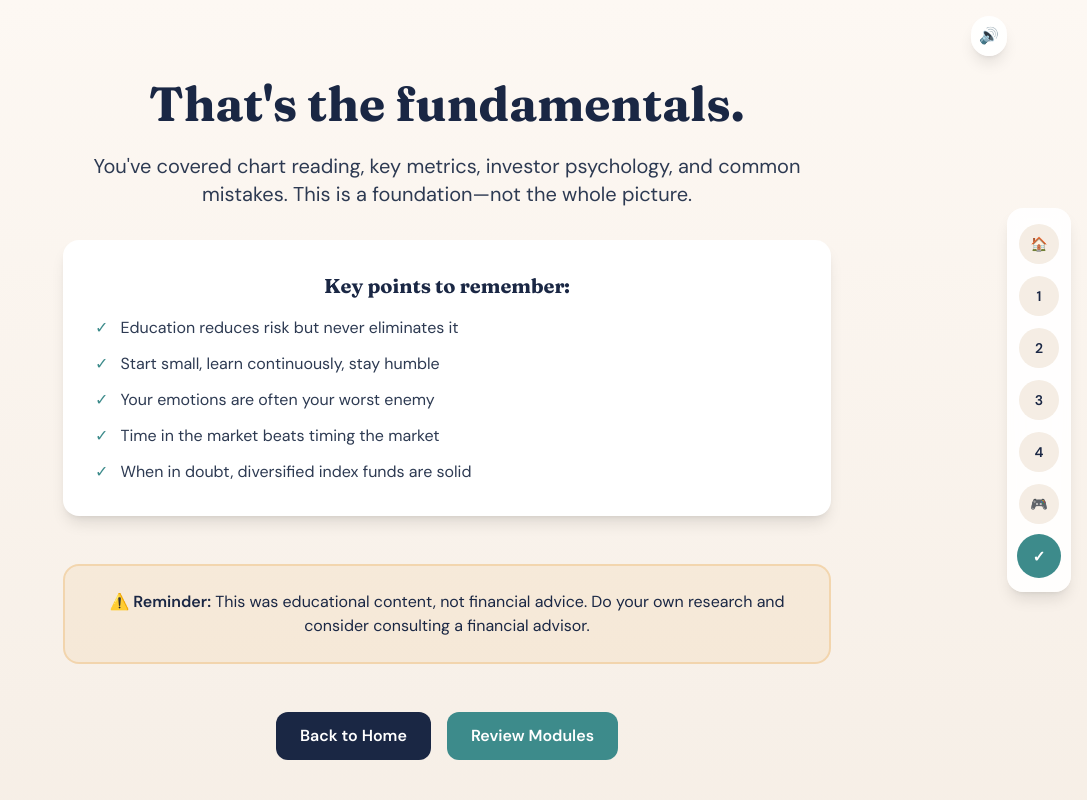
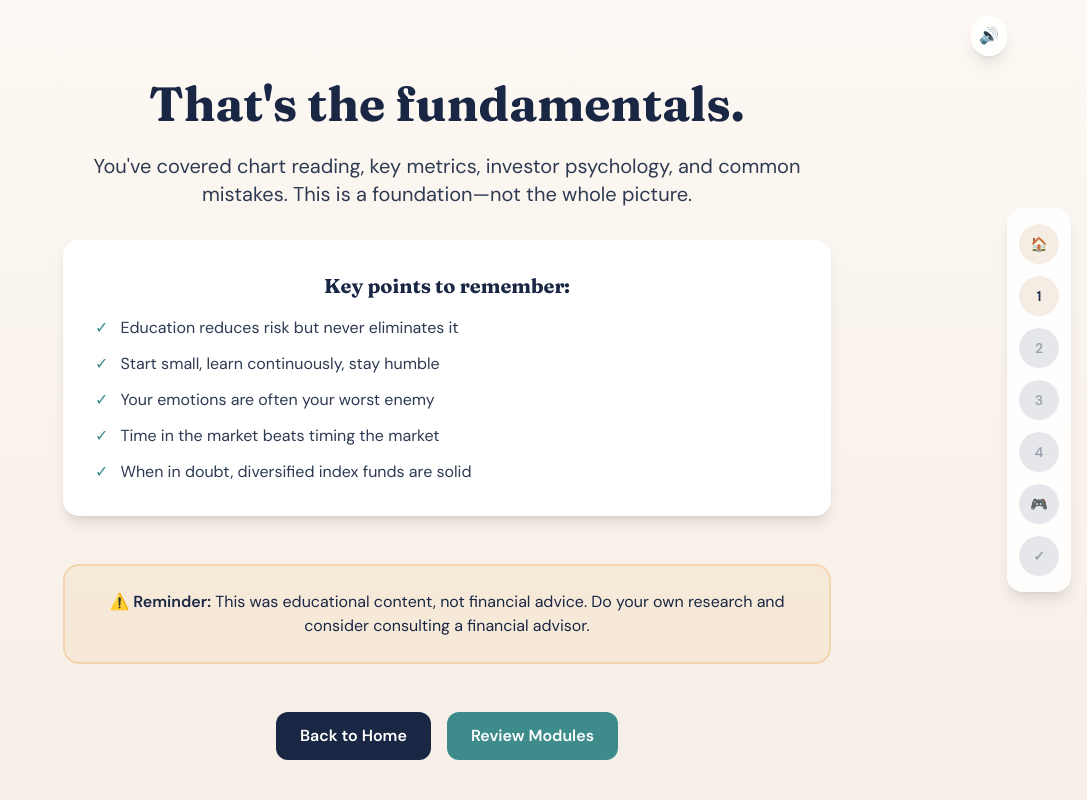
Before and after one commit to CallumJ25/Hackbeanpot-Project-Prometheus, a React (Vite) app: page /conclusion in a window 1280 px wide. Shown: the top 800 px of the page, without its empty margins (193-1280 px from the left). Built offline with nearby package versions, Linux system fonts and the light colour scheme.

Commit message:
Gray out and reset

```diff
--- a/src/App.jsx
+++ b/src/App.jsx
@@ -11,8 +11,6 @@ import Module3 from './pages/Module3';
 import Module4 from './pages/Module4';
 import Simulation from './pages/Simulation';
 import Conclusion from './pages/Conclusion';
-import StockSimulation from './StockSimulation';
-import Animation from './pages/Animation';
 
 function ScrollToTop() {
   const { pathname } = useLocation();
@@ -50,7 +48,7 @@ function App() {
     }
   };
 
-  const resetProgress = () => {text-cream/80
+  const resetProgress = () => {
     setQuizScores({});
     setTotalCorrect(0);
     setTotalAnswered(0);
@@ -60,7 +58,7 @@ function App() {
   };
 
   return (
-    <div className="min-h-screen bg-stale-900">
+    <div className="min-h-screen bg-cream">
       <ScrollToTop />
       <TopNav
         soundEnabled={soundEnabled}
--- a/src/PageLayout.jsx
+++ b/src/PageLayout.jsx
@@ -1,13 +1,13 @@
 import { Link, useLocation } from 'react-router-dom';
 
 const modules = [
-  { path: '/', name: 'Home', short: '🏠', questions: 0 },
+  { path: '/', name: 'Home', short: '🏠', questions: 0, prefix: null },
   { path: '/module/1', name: 'Chart Reading', short: '1', questions: 3, prefix: 'chart' },
   { path: '/module/2', name: 'Key Metrics', short: '2', questions: 6, prefix: 'metric' },
   { path: '/module/3', name: 'Psychology', short: '3', questions: 5, prefix: 'psych' },
   { path: '/module/4', name: 'Mistakes', short: '4', questions: 5, prefix: 'mistake' },
-  { path: '/simulation', name: 'Simulation', short: '🎮', questions: 0 },
-  { path: '/conclusion', name: 'Conclusion', short: '✓', questions: 0 },
+  { path: '/simulation', name: 'Simulation', short: '🎮', questions: 0, prefix: null },
+  { path: '/conclusion', name: 'Conclusion', short: '✓', questions: 0, prefix: null },
 ];
 
 export const PageNavigation = ({ prevPath, nextPath, prevLabel, nextLabel, nextDisabled = false }) => {
@@ -58,17 +58,48 @@ export const TopNav = ({ soundEnabled, setSoundEnabled, totalCorrect, totalAnswe
     return count;
   };
 
+  // Check if a module is complete
+  const isModuleComplete = (prefix, total) => {
+    if (!prefix || total === 0) return true;
+    return getModuleProgress(prefix, total) >= total;
+  };
+
+  // Check if a module is unlocked (previous module is complete)
+  const isModuleUnlocked = (index) => {
+    if (index === 0) return true; // Home always unlocked
+    if (index === 1) return true; // Module 1 always unlocked
+
+    // For modules 2-4, check if previous module is complete
+    const prevModule = modules[index - 1];
+    if (prevModule && prevModule.prefix) {
+      return isModuleComplete(prevModule.prefix, prevModule.questions);
+    }
+
+    // Simulation requires Module 4 complete
+    if (index === 5) {
+      return isModuleComplete('mistake', 5);
+    }
+
+    // Conclusion is always accessible if simulation is
+    if (index === 6) {
+      return isModuleComplete('mistake', 5);
+    }
+
+    return true;
+  };
+
   return (
     <>
       {/* Vertical sidebar - desktop */}
       <nav className="fixed right-4 top-1/2 -translate-y-1/2 z-50 hidden md:block">
         <div className="flex flex-col items-center gap-3 bg-white/90 backdrop-blur px-3 py-4 rounded-2xl shadow-lg">
-          {modules.map((mod) => {
+          {modules.map((mod, index) => {
             const isActive = location.pathname === mod.path;
-            const answeredCount = getModuleProgress(mod.prefix, mod.questions);
+            const unlocked = isModuleUnlocked(index);
 
             return (
               <div key={mod.path} className="flex flex-col items-center">
+                {unlocked ? (
                   <Link
                     to={mod.path}
                     className={`w-10 h-10 rounded-full flex items-center justify-center text-sm font-semibold transition-all ${
@@ -80,6 +111,14 @@ export const TopNav = ({ soundEnabled, setSoundEnabled, totalCorrect, totalAnswe
                   >
                     {mod.short}
                   </Link>
+                ) : (
+                  <div
+                    className="w-10 h-10 rounded-full flex items-center justify-center text-sm font-semibold bg-gray-200 text-gray-400 cursor-not-allowed"
+                    title={`Complete previous module to unlock ${mod.name}`}
+                  >
+                    {mod.short}
+                  </div>
+                )}
 
                 {/* Question dots - only show for current module */}
                 {isActive && mod.questions > 0 && (
@@ -135,9 +174,20 @@ export const TopNav = ({ soundEnabled, setSoundEnabled, totalCorrect, totalAnswe
       {/* Mobile bottom nav */}
       <nav className="fixed bottom-0 left-0 right-0 z-50 md:hidden bg-white border-t border-cream-dark">
         <div className="flex justify-around py-2">
-          {modules.map((mod) => {
+          {modules.map((mod, index) => {
             const isActive = location.pathname === mod.path;
-            const answeredCount = getModuleProgress(mod.prefix, mod.questions);
+            const unlocked = isModuleUnlocked(index);
+
+            if (!unlocked) {
+              return (
+                <div
+                  key={mod.path}
+                  className="flex flex-col items-center p-2 text-gray-300 cursor-not-allowed"
+                >
+                  <span className="text-lg">{mod.short}</span>
+                </div>
+              );
+            }
 
             return (
               <Link
--- a/src/components.jsx
+++ b/src/components.jsx
@@ -32,8 +32,19 @@ export const FadeInSection = ({ children, className = "", delay = 0 }) => {
 };
 
 export const Quiz = ({ quiz, onComplete, soundEnabled = true, answered = false, wasCorrect = false }) => {
-  const [selected, setSelected] = useState(answered ? (wasCorrect ? quiz.correct : -1) : null);
-  const [showResult, setShowResult] = useState(answered);
+  const [selected, setSelected] = useState(null);
+  const [showResult, setShowResult] = useState(false);
+
+  // Reset local state when answered prop changes (e.g., when reset is pressed)
+  useEffect(() => {
+    if (answered) {
+      setSelected(wasCorrect ? quiz.correct : -1);
+      setShowResult(true);
+    } else {
+      setSelected(null);
+      setShowResult(false);
+    }
+  }, [answered, wasCorrect, quiz.correct]);
 
   const handleSelect = (index) => {
     if (showResult) return;
```
Lines whose indentation alone changed are shown as unchanged.
